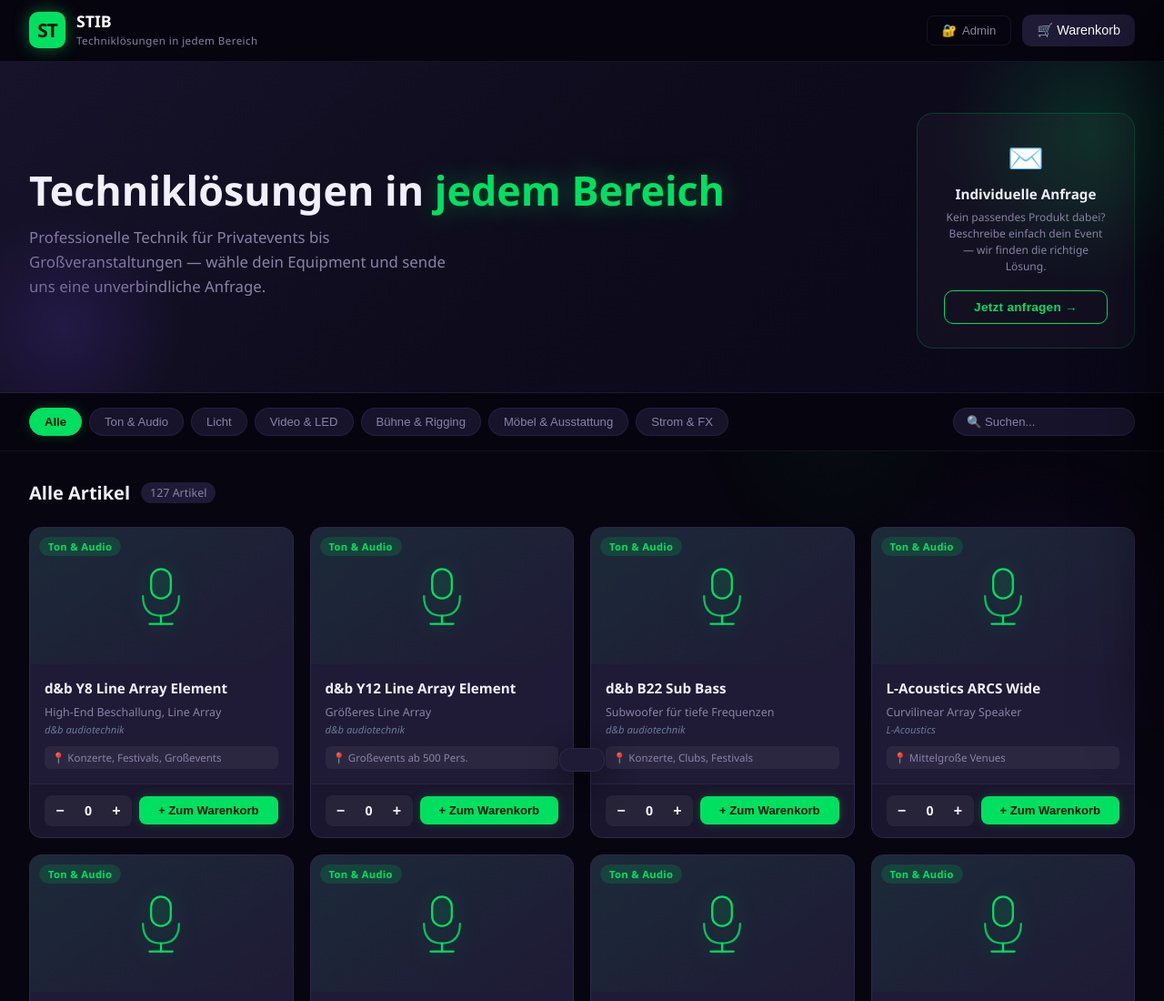
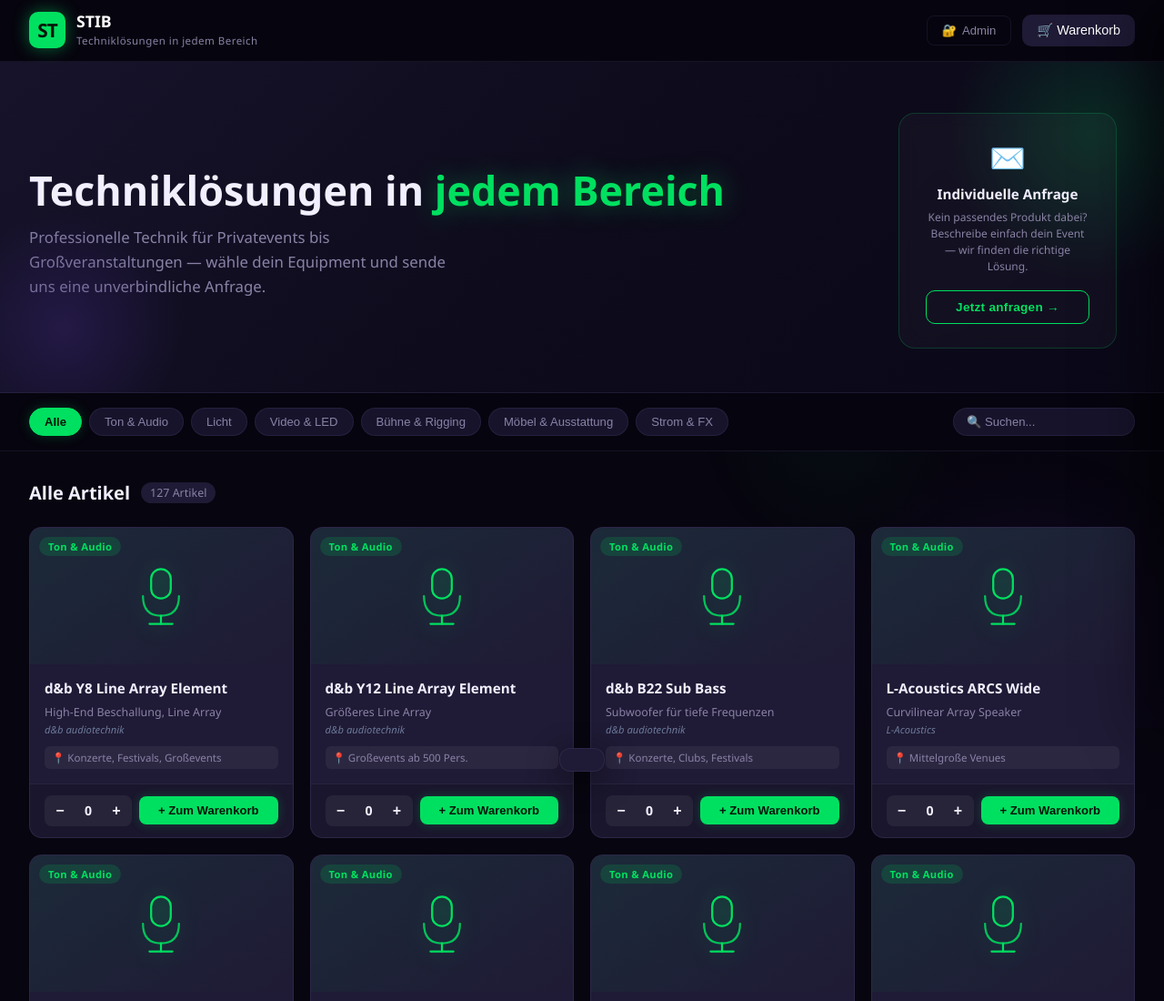
Before and after one commit to ninoborn1-stack/stib-eventtechnik, a plain HTML site: page index.html in a window 1280 px wide. Shown: the top 1100 px of the page at 91% size. Drawn offline with Linux system fonts and the light colour scheme.

Commit message:
style: Anfrage-Kachel 20px nach links verschoben

```diff
--- a/index.html
+++ b/index.html
@@ -112,6 +112,7 @@
   /* ── Individual CTA ── */
   .hero-cta {
     flex-shrink: 0;
+    transform: translateX(-20px);
     background: rgba(255,255,255,0.03);
     border: 1px solid rgba(0,224,96,0.2);
     border-radius: 18px;
```
